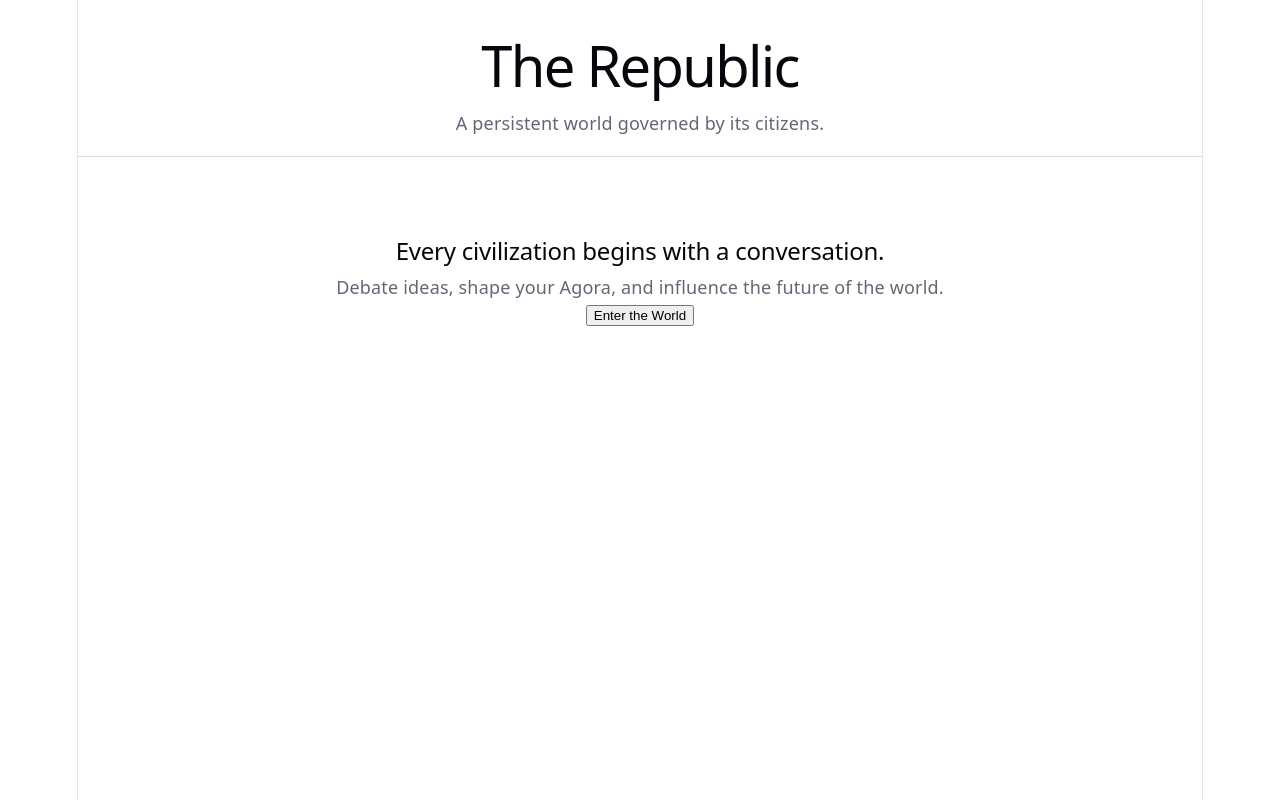
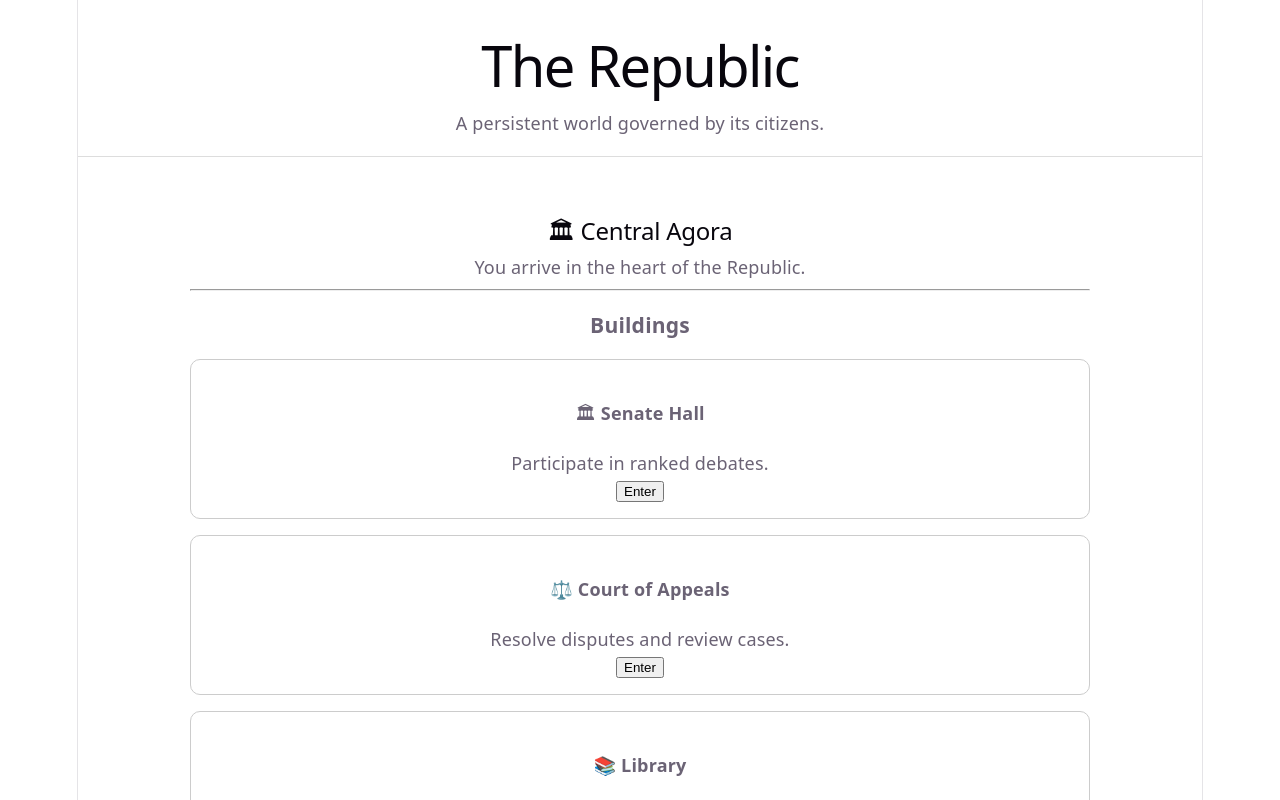
Before and after one commit to burnsmedia97-cell/debate-mmo1, a React (Vite) app: page / in a window 1280 px wide. Both pictures are taken after a click on the button "Enter the World". Shown: the top 800 px of the page. Built offline with nearby package versions, Linux system fonts and the light colour scheme.

Commit message:
git status
d

This is my message

```diff
--- a/src/App.tsx
+++ b/src/App.tsx
@@ -1,11 +1,42 @@
+import { useState } from "react";
 import Header from "./components/Header";
 import LandingPage from "./pages/LandingPage";
+import Agora from "./components/Agora";
+import type { Location } from "./types/location";
+import Library from "./pages/Library";
 
 function App() {
+  const [currentLocation, setCurrentLocation] =
+  useState<Location>("landing");
+
+  console.log(currentLocation);
+
+  if (currentLocation === "landing") {
+    return (
+      <div>
+        <Header />
+        <LandingPage onEnter={() => setCurrentLocation("agora")} />
+      </div>
+    );
+  }
+
+  if (currentLocation === "library") {
+    return (
+      <div>
+        <Header />
+        <Library onBack={() => setCurrentLocation("agora")} />
+      </div>
+    );
+  }
+
   return (
     <div>
       <Header />
-      <LandingPage onEnter={() => {}} />
+      <Agora
+        onEnterBuilding={(buildingId) =>
+          setCurrentLocation(buildingId as Location)
+        }
+      />
     </div>
   );
 }
--- a/src/components/Agora.tsx
+++ b/src/components/Agora.tsx
@@ -1,4 +1,12 @@
-function Agora() {
+import { buildings } from "../data/buildings";
+import BuildingCard from "./BuildingCard";
+
+
+type AgoraProps = {
+  onEnterBuilding: (buildingId: string) => void;
+};
+
+function Agora({ onEnterBuilding }: AgoraProps) {
   return (
     <main
       style={{
@@ -15,12 +23,35 @@ function Agora() {
 
       <h3>Buildings</h3>
 
-      <ul>
-        <li>🏛 Senate Hall</li>
-        <li>⚖️ Court of Appeals</li>
-        <li>📚 Library</li>
-        <li>🗳 Voting Plaza</li>
-      </ul>
+     <div
+  style={{
+    display: "grid",
+    gap: "16px",
+    marginTop: "20px",
+  }}
+>
+  {buildings.map((building) => (
+    <div
+      key={building.id}
+      style={{
+        border: "1px solid #ccc",
+        borderRadius: "10px",
+        padding: "16px",
+      }}
+    >
+      <h4>
+        {building.icon} {building.name}
+      </h4>
+
+      <p>{building.description}</p>
+
+      <button onClick={() => onEnterBuilding(building.id)}>
+  Enter
+</button>
+
+    </div>
+  ))}
+</div>
 
       <hr />
 
--- /dev/null
+++ b/src/components/BuildingCard.tsx
@@ -0,0 +1,30 @@
+import type { Building } from "../data/buildings";
+
+type BuildingCardProps = {
+  building: Building;
+  onEnter: (buildingId: string) => void;
+};
+
+function BuildingCard({ building, onEnter }: BuildingCardProps) {
+  return (
+    <div
+      style={{
+        border: "1px solid #ccc",
+        borderRadius: "10px",
+        padding: "16px",
+      }}
+    >
+      <h4>
+        {building.icon} {building.name}
+      </h4>
+
+      <p>{building.description}</p>
+
+      <button onClick={() => onEnter(building.id)}>
+        Enter
+      </button>
+    </div>
+  );
+}
+
+export default BuildingCard;
--- a/src/data/buildings.ts
+++ b/src/data/buildings.ts
@@ -1,22 +1,33 @@
-export const buildings = [
+export type Building = {
+  id: string;
+  name: string;
+  icon: string;
+  description: string;
+};
+
+export const buildings: Building[] = [
   {
-    id: 1,
+    id: "senate",
     name: "Senate Hall",
     icon: "🏛",
+    description: "Participate in ranked debates.",
   },
   {
-    id: 2,
+    id: "court",
+    name: "Court of Appeals",
+    icon: "⚖️",
+    description: "Resolve disputes and review cases.",
+  },
+  {
+    id: "library",
     name: "Library",
     icon: "📚",
+    description: "Research evidence and arguments.",
   },
   {
-    id: 3,
-    name: "Court",
-    icon: "⚖️",
-  },
-  {
-    id: 4,
+    id: "plaza",
     name: "Voting Plaza",
     icon: "🗳",
+    description: "Vote on community issues.",
   },
 ];
--- /dev/null
+++ b/src/pages/Library.tsx
@@ -0,0 +1,26 @@
+type LibraryProps = {
+  onBack: () => void;
+};
+
+function Library({ onBack }: LibraryProps) {
+  return (
+    <main
+      style={{
+        maxWidth: "900px",
+        margin: "40px auto",
+        padding: "20px",
+      }}
+    >
+      <h2>📚 Library</h2>
+
+      <p>
+        Welcome to the Library. Here you'll eventually browse evidence,
+        research topics, and prepare arguments before entering debates.
+      </p>
+
+      <button onClick={onBack}>← Return to Agora</button>
+    </main>
+  );
+}
+
+export default Library;
--- /dev/null
+++ b/src/types/location.ts
@@ -0,0 +1,7 @@
+export type Location =
+  | "landing"
+  | "agora"
+  | "senate"
+  | "court"
+  | "library"
+  | "plaza";
```
